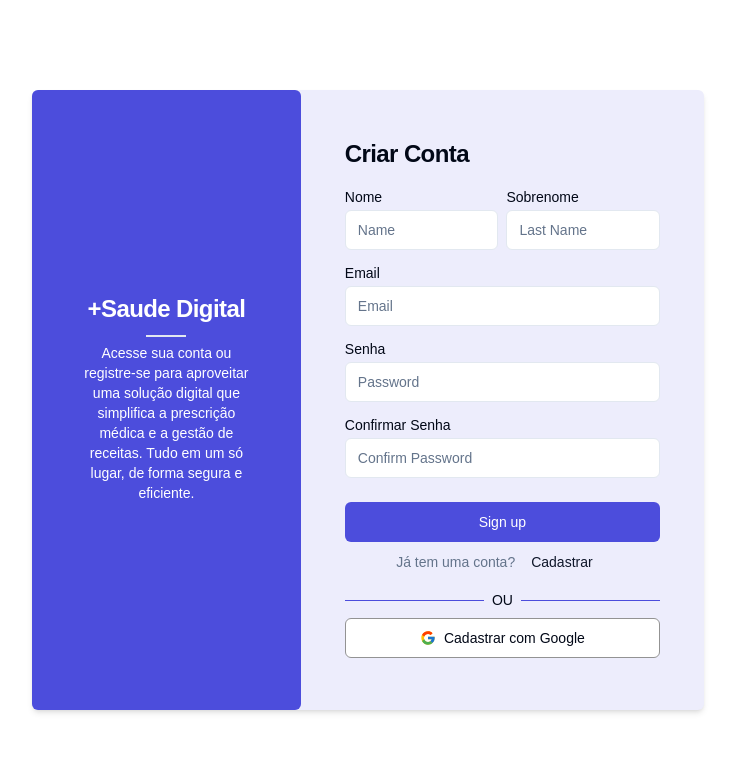
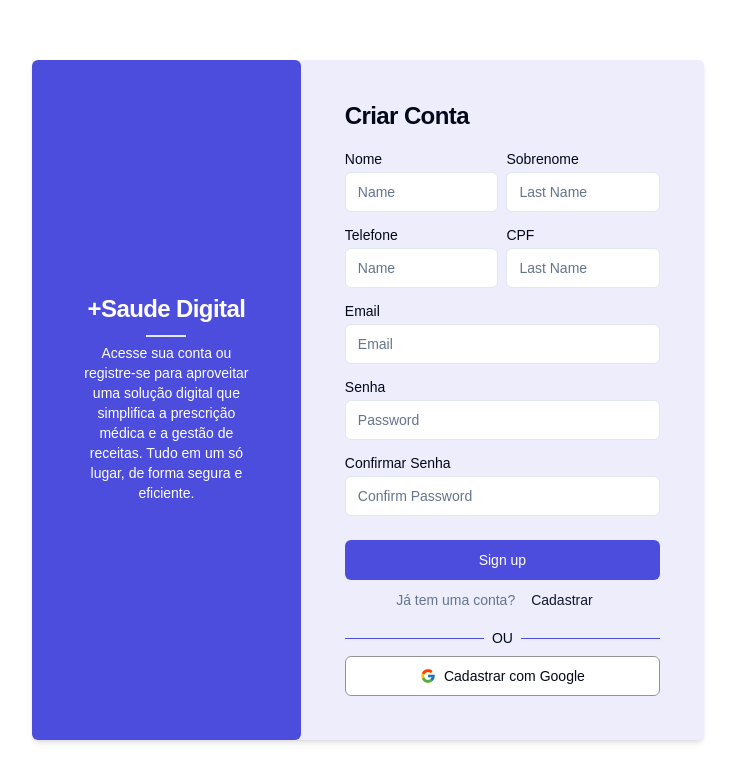
Before and after one commit to EvelinAlvarado/digital-prescription, a Next.js app: page /auth/register in a window 1280 px wide. Shown: the top 782 px of the page, without its empty margins (272-1007 px from the left). Built offline with nearby package versions, Linux system fonts and the light colour scheme.

Commit message:
Register component updated: added inputs

```diff
--- a/src/app/auth/register/page.tsx
+++ b/src/app/auth/register/page.tsx
@@ -28,6 +28,16 @@ const Register = () => {
               </div>
               <div className="flex flex-col space-y-1.5 w-full">
                 <Label htmlFor="lastName">Sobrenome</Label>
+                <Input type="text" id="lastName" placeholder="Last Name" />
+              </div>
+            </div>
+            <div className="flex gap-2">
+              <div className="flex flex-col space-y-1.5 w-full">
+                <Label htmlFor="telefone">Telefone</Label>
+                <Input type="text" id="name" placeholder="Name" />
+              </div>
+              <div className="flex flex-col space-y-1.5 w-full">
+                <Label htmlFor="cpf">CPF</Label>
                 <Input type="text" id="lastName" placeholder="Last Name" />
               </div>
             </div>
@@ -75,6 +85,7 @@ const Register = () => {
         </Button>
       </CardFooter>
     </div>
+    /* telefone, cPF */
   );
 };
 
```
